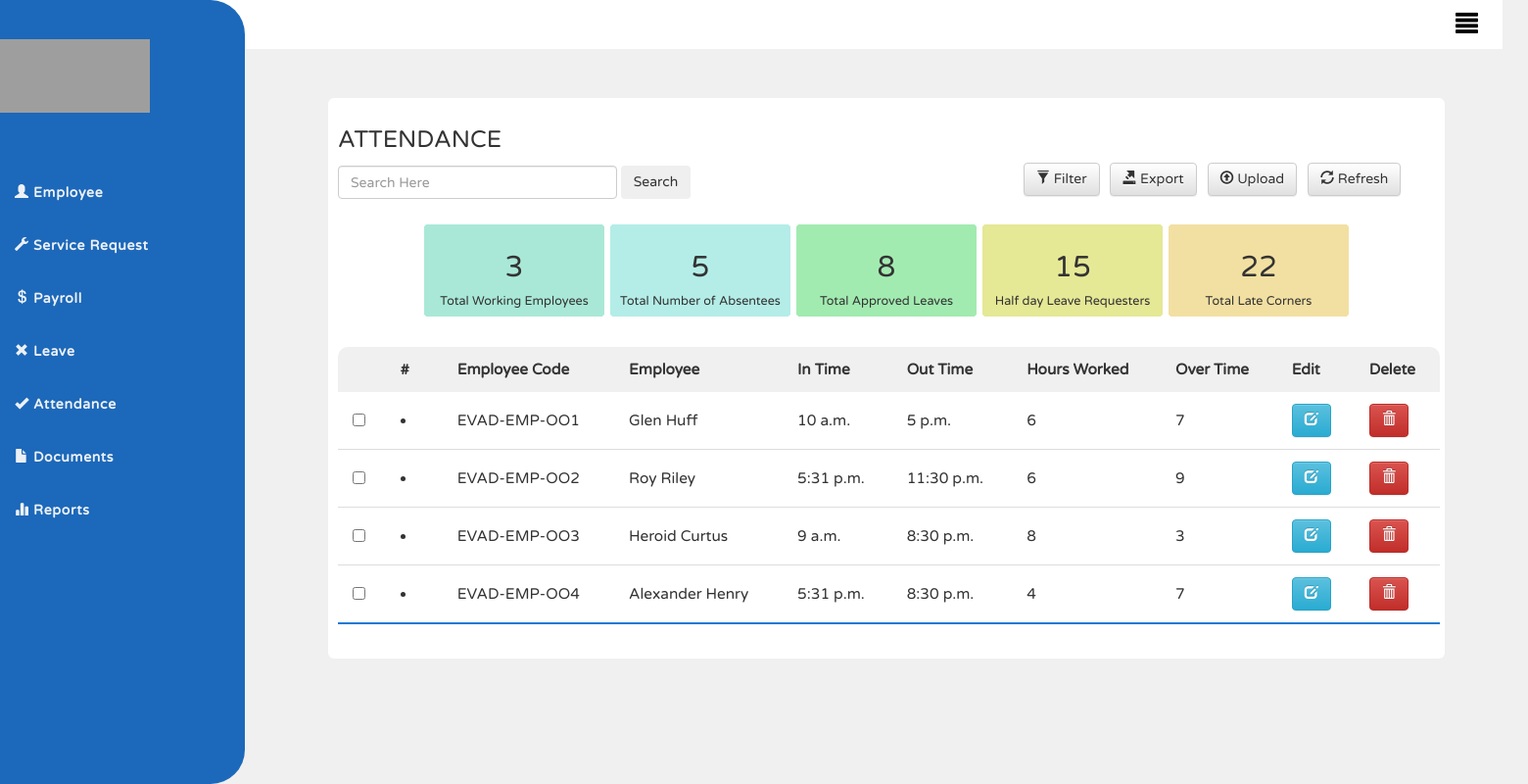
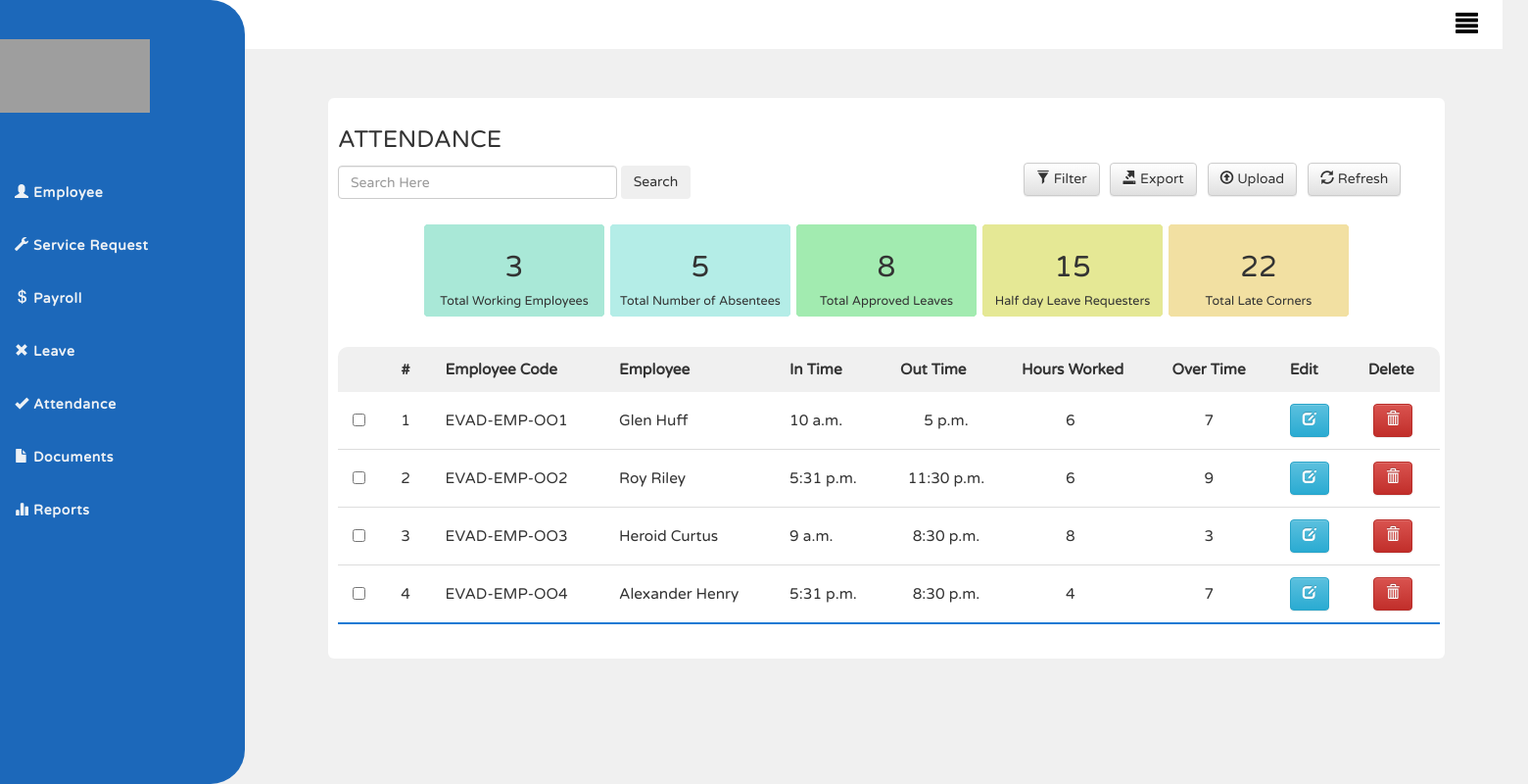
Before and after one commit to RichardDjango/django-deployment-example, a Django app: page /Attendance/ in a window 1560 px wide. Shown: the whole page at 98% size. Run offline with Django 3.2, Linux system fonts and the light colour scheme; data comes from the database, SQL or seed files in the repository; some libraries are stand-ins or nearby versions; grey boxes are pictures that could not be loaded.

Commit message:
comitted

```diff
--- a/attendance_manager/templates/att_manager/attendance_list.html
+++ b/attendance_manager/templates/att_manager/attendance_list.html
@@ -29,7 +29,7 @@
     <br>
     <table class="art">
         <tr>
-            <td style="text-align : center" class="colour" id="one"><h2 class="font-weight : bold">3</h2>Total Working Employees</td>
+            <td  style="text-align : center" class="colour" id="one"><h2 class="font-weight : bold">3</h2>Total Working Employees</td>
             <td style="text-align : center" class="colour" id="two"><h2 class="font-weight : bold">5</h2>Total Number of Absentees</td>
             <td style="text-align : center" class="colour" id="three"><h2 class="font-weight : bold">8</h2>Total Approved Leaves</td>
             <td style="text-align : center" class="colour" id="four"><h2 class="font-weight : bold">15</h2>Half day Leave Requesters</td>
@@ -55,15 +55,15 @@
     {% for user in attendance %}
          <tr>
             <td class="hove"><input type="checkbox"></td>
-             <td class="hove"><li></li></ol></td>
+             <td class="hove">{{ forloop.counter }}</td>
             <td class="hove">{{ user.employee_code }}</td>
             <td class="hove">{{ user.employee_name}}</td>
             <td class="hove">{{ user.in_time }}</td>
-            <td class="hove">{{ user.out_time }}</td>
-            <td class="hove">{{ user.hours_worked }}</td>
-            <td class="hove">{{ user.over_time }}</td>
-             <td><a class="btn btn-info" href="{% url 'attendance_edit' pk=user.pk  %}"><span class="glyphicon glyphicon-edit"></span></a></td>
-             <td><a class="btn btn-danger" href="{% url 'attendance_delete' pk=user.pk  %}"><span class="glyphicon glyphicon-trash"></span></a></td>
+            <td style="text-align : center" class="hove">{{ user.out_time }}</td>
+            <td style="padding-left : 60px" class="hove">{{ user.hours_worked }}</td>
+            <td style="padding-left : 48px" class="hove">{{ user.over_time }}</td>
+             <td ><a class="btn btn-info" href="{% url 'attendance_edit' pk=user.pk  %}"><span class="glyphicon glyphicon-edit"></span></a></td>
+             <td style="padding-left : 20px"><a class="btn btn-danger" href="{% url 'attendance_delete' pk=user.pk  %}"><span class="glyphicon glyphicon-trash"></span></a></td>
 
          </tr>
     {% empty %}
--- a/attendance_manager/templates/att_manager/base.html
+++ b/attendance_manager/templates/att_manager/base.html
@@ -57,7 +57,6 @@
 
     nav a{
         display : inline-block;
-        text-decoration : none;
         padding : 2px 15px;
         margin-top : 30px;
         font-size : 1.0em;
@@ -103,8 +102,8 @@
 </div>
 
 <main>
+
     {% block content %}
-
     {% endblock %}
 </main>
 <script src="{% static 'js/attendance.js' %}" ></script>
```
Also changed, not shown: attendance_manager/db.sqlite3.
